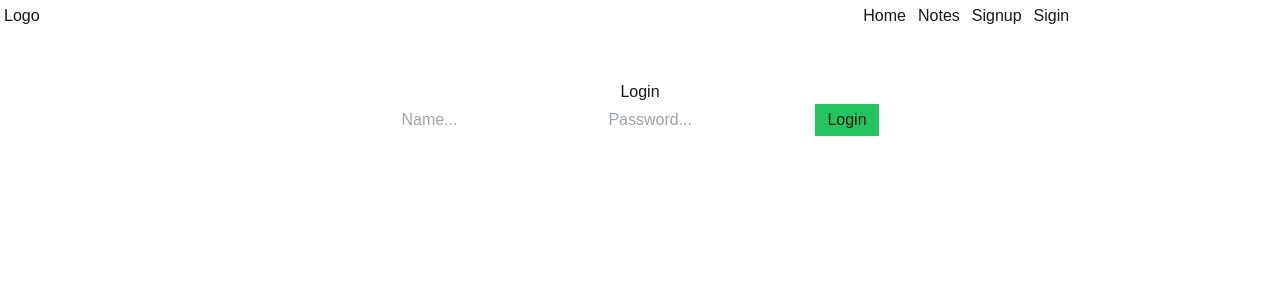
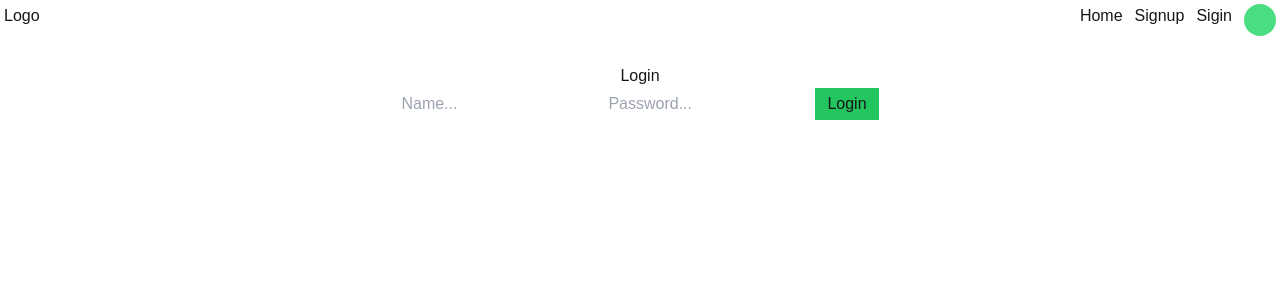
Before and after one commit to code043/next-notes, a Next.js app: page /login in a window 1280 px wide. Shown: the top 300 px of the page. Built offline with nearby package versions, Linux system fonts and the light colour scheme.

Commit message:
Dropdown menu

```diff
--- a/src/components/Navbar.tsx
+++ b/src/components/Navbar.tsx
@@ -1,27 +1,56 @@
 "use client";
 import { useUser } from "@/context/user-context";
 import Link from "next/link";
+import { useRouter } from "next/navigation";
+import { useState } from "react";
 
 export const Navbar = () => {
+  const router = useRouter();
+  const [dropdownOpen, setDropdownOpen] = useState(false);
+
+  const handleLogout = () => {
+    console.log("Logout efetuado");
+    localStorage.removeItem("user-notes");
+    router.push("/login");
+  };
   const { user } = useUser();
   return (
-    <header className="flex justify-between p-1">
+    <header className="flex justify-between p-1 relative z-20">
       <div>Logo</div>
       <nav>
         <ul className="flex gap-3">
           <Link href="/">Home</Link>
-          <Link href="/dashboard">Notes</Link>
+          {user && <Link href="/dashboard">Dashboard</Link>}
 
           <Link href="/register">Signup</Link>
           <Link href="/login">Sigin</Link>
-          {user && <div>Olá, {user.name}</div>}
 
-          <div className="opacity-0">
-            <h2>Name</h2>
-            <Link href="/">Dashboard</Link>
-            <button>New note</button>
-            <button>Logout</button>
-          </div>
+          <li className="">
+            <div
+              className=""
+              onMouseEnter={() => setDropdownOpen(true)}
+              onMouseLeave={() => setDropdownOpen(false)}
+            >
+              {user ? (
+                <div className="grid place-items-center w-8 h-8 bg-purple-400 rounded-full">
+                  {user.name.split("")[0]}
+                </div>
+              ) : (
+                <div className="grid place-items-center w-8 h-8 bg-green-400 rounded-full"></div>
+              )}
+              {dropdownOpen && user && (
+                <ul className="absolute z-20">
+                  <Link href="/dashboard">Dashboard</Link>
+
+                  <li>
+                    <button className="" onClick={handleLogout}>
+                      Logout
+                    </button>
+                  </li>
+                </ul>
+              )}
+            </div>
+          </li>
         </ul>
       </nav>
     </header>
```
